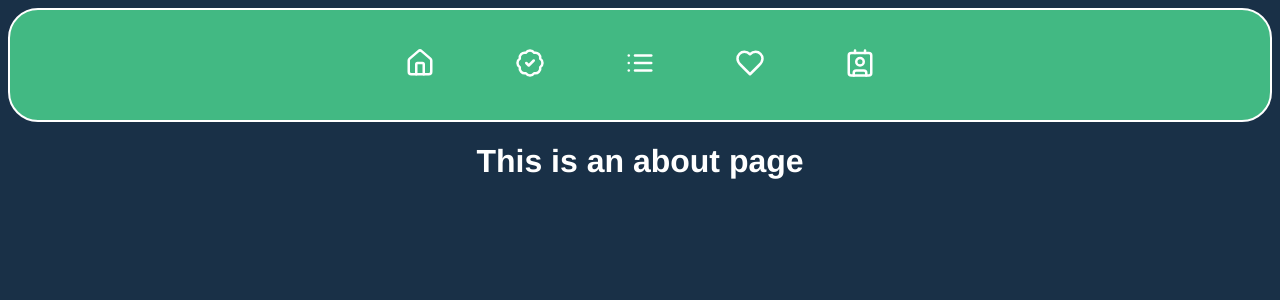
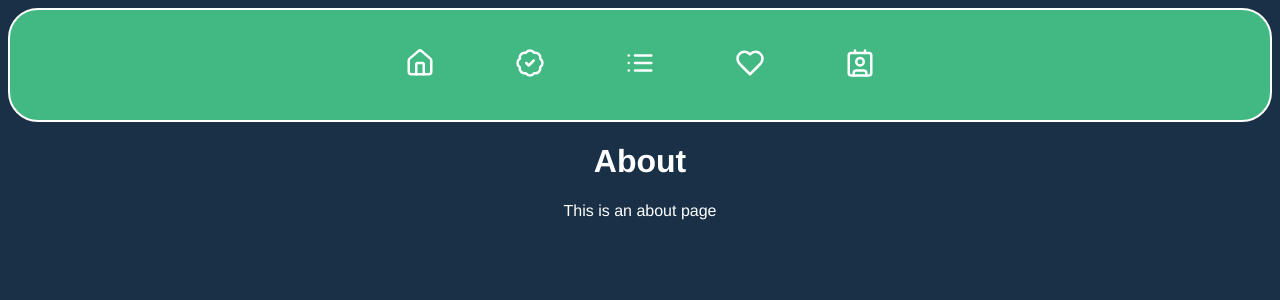
Before and after one commit to Th3Mayar/vue-routing, a Vue app: page /about in a window 1280 px wide. Shown: the top 300 px of the page. Built offline with nearby package versions, Linux system fonts and the light colour scheme.

Commit message:
style: change styles and fonts size by description

```diff
--- /dev/null
+++ b/src/components/About.vue
@@ -0,0 +1,7 @@
+<!-- eslint-disable vue/multi-word-component-names -->
+<template>
+  <div>
+    <h1>About</h1>
+    <p>This is an about page</p>
+  </div>
+</template>
--- a/src/views/AboutView.vue
+++ b/src/views/AboutView.vue
@@ -1,5 +1,13 @@
 <template>
-  <div class="about">
-    <h1>This is an about page</h1>
-  </div>
+  <About />
 </template>
+
+<script lang="ts">
+import About from "@/components/About.vue";
+
+export default {
+  components: {
+    About,
+  },
+};
+</script>
--- a/src/views/ContactView.vue
+++ b/src/views/ContactView.vue
@@ -1,6 +1,7 @@
 <template>
   <div class="contact">
-    <h1>This is an contact page</h1>
+    <h1>Contact</h1>
+    <p>This is an contact page</p>
     <section>
       <Form />
     </section>
--- a/src/views/HomeView.vue
+++ b/src/views/HomeView.vue
@@ -1,5 +1,7 @@
 <template>
   <div class="home">
+    <h1>Home</h1>
+    <p>This is an home page</p>
     <img alt="Vue logo" src="../assets/logo.png" class="vue" />
     <HelloWorld msg="Welcome to Your Vue.js + TypeScript App" />
   </div>
--- a/src/views/PostListAllView.vue
+++ b/src/views/PostListAllView.vue
@@ -1,6 +1,7 @@
 <template>
   <div>
-    <h1>All Posts</h1>
+    <h1>Posts</h1>
+    <p>This is an posts page</p>
     <PostListAll :posts="posts" />
   </div>
 </template>
--- a/src/views/PostsView.vue
+++ b/src/views/PostsView.vue
@@ -1,6 +1,10 @@
 <template>
   <div class="post">
-    <h1>This is an post</h1>
+    <h1>
+      Post
+      <br />
+      <span class="post-description">This is an post page</span>
+    </h1>
     <button onclick="window.history.back()">
       <svg
         height="16"
@@ -71,4 +75,9 @@ button:hover {
   box-shadow: 9px 9px 33px #d1d1d1, -9px -9px 33px #ffffff;
   transform: translateY(-2px);
 }
+
+.post-description {
+  font-size: 20px;
+  font-weight: 400;
+}
 </style>
--- a/src/views/SocialView.vue
+++ b/src/views/SocialView.vue
@@ -1,6 +1,7 @@
 <template>
   <main>
-    <h1>Here is the social page</h1>
+    <h1>Social</h1>
+    <p>Here is the social page</p>
     <div class="up">
       <button
         class="card1"
```
